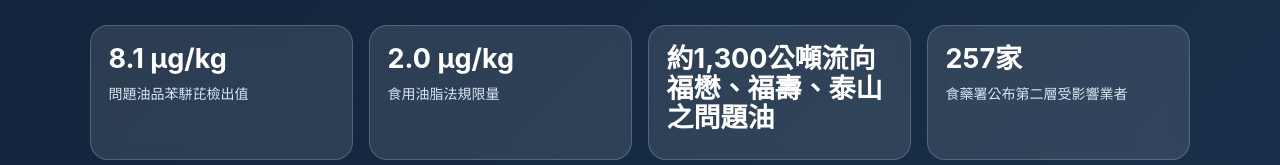
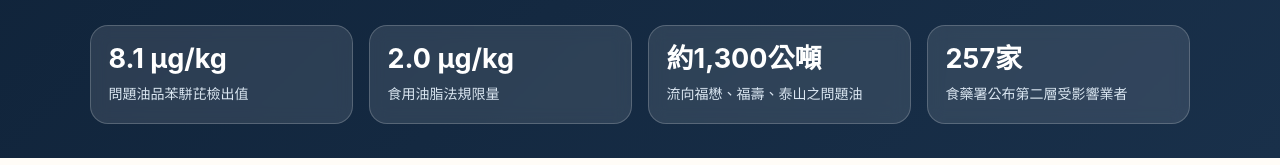
Before and after one commit to skychen0108/oilcrisis2026, a plain HTML site: page index.html in a window 1280 px wide. Shown: the part 314-479 px from the top of the page. Drawn offline with Linux system fonts and the light colour scheme.

Commit message:
Update title and KPI values in index.html

```diff
--- a/index.html
+++ b/index.html
@@ -3,7 +3,7 @@
 <head>
 <meta charset="utf-8">
 <meta name="viewport" content="width=device-width, initial-scale=1">
-<title>中聯油脂大豆沙拉油苯駢芘超標事件：對照式時間軸 × 各方說法</title>
+<title>中聯油脂大豆沙拉油苯駢芘超標事件懶人包：對照式時間軸 × 各方說法</title>
 <style>
 :root {
   --bg:#f6f2e9; --paper:#fffdf8; --ink:#1d2633; --muted:#667085; --line:#e6ded0;
@@ -34,7 +34,7 @@
   <h1>中聯油脂大豆沙拉油苯駢芘超標事件：對照式時間軸 × 各方說法</h1>
   <p>整理範圍：事件脈絡、中聯油脂、南僑、中央／地方政府、福懋／福壽／泰山、257家下游／輿論與KOL，以及主要新聞與官方連結。</p>
   <div class="meta">資料來源：上傳 Excel「中聯油脂_對照式時間軸_各方說法v2.xlsx」｜生成時間：2026/07/07 03:45</div>
-  <div class="kpis"><div class="kpi"><strong>8.1 μg/kg</strong><span>問題油品苯駢芘檢出值</span></div><div class="kpi"><strong>2.0 μg/kg</strong><span>食用油脂法規限量</span></div><div class="kpi"><strong>約1,300公噸流向福懋、福壽、泰山之問題油</strong><span></span></div><div class="kpi"><strong>257家</strong><span>食藥署公布第二層受影響業者</span></div></div>
+  <div class="kpis"><div class="kpi"><strong>8.1 μg/kg</strong><span>問題油品苯駢芘檢出值</span></div><div class="kpi"><strong>2.0 μg/kg</strong><span>食用油脂法規限量</span></div><div class="kpi"><strong>約1,300公噸</strong><span>流向福懋、福壽、泰山之問題油</span></div><div class="kpi"><strong>257家</strong><span>食藥署公布第二層受影響業者</span></div></div>
 </header>
 <nav>
   <a href="#timeline">對照式時間軸與聲量</a>
```
